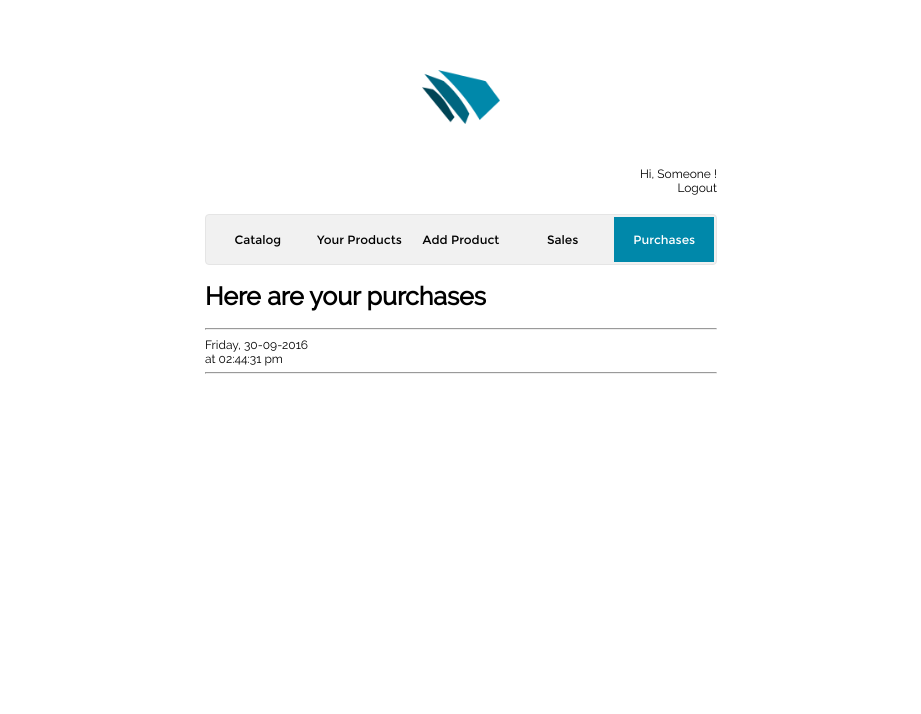
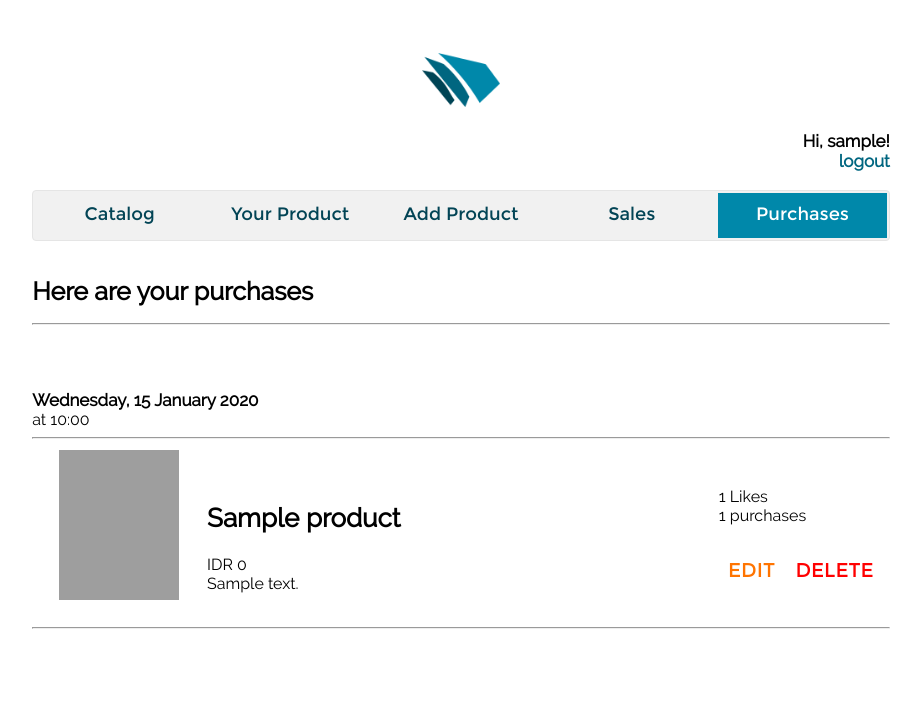
Before and after one commit to adipurnama141/TukarBuku, a PHP site: page /purchases.php?id_active=1 in a window 1280 px wide. Shown: the top 714 px of the page, without its empty margins (179-1100 px from the left). Run offline with PHP 8.4, Linux system fonts and the light colour scheme; the visitor is signed in with stand-in values (Sample User, id 1); tables that the repository leaves empty or names only in its code hold one stand-in row (values such as "Sample post"); grey boxes are pictures that could not be loaded.

Commit message:
Add files via upload

```diff
--- a/logindetection.php
+++ b/logindetection.php
@@ -1,10 +1,16 @@
 <?php
 			#error_reporting(0);
 			session_start();
+
+			global $isLoggedIn;
+			global $id;
+
 			include("connect.php");
-			if( ((isset($_SESSION["UserID"])) == 0) ) {
+			if( ((isset($_SESSION["UserID"])) == 0) or ((isset($_GET["id_active"])) == 0) ) {
+				$isLoggedIn = false;
 			}
 			else {
+				$isLoggedIn = true;
 				include("connect.php");
 				$id = $_SESSION["UserID"];
 				$id = $_GET["id_active"];
--- a/milestone.txt
+++ b/milestone.txt
@@ -14,4 +14,4 @@
 
 
 ALL
-	HeaderPHP [On Progress]
+	HeaderPHP [On Progress	]
--- a/purchase.php
+++ b/purchase.php
@@ -30,7 +30,7 @@
 
 if(mysqli_query($conn, $sql)){
     echo "Records added successfully. last_ID : ";
-    header("Location: purchases.php?id_active=". $UserID);
+    header("Location: purchases.php?id_active=". $IDuser);
 	die();
 
 
--- a/purchases.php
+++ b/purchases.php
@@ -1,39 +1,121 @@
 <!DOCTYPE html>
 <html>
-	<head>
-		<title> Purchases </title>
-		<link rel="stylesheet" type="text/css" href="style.css">
-	</head>
+
+<head>
+	<link rel="stylesheet" type="text/css" href="style.css">
+	<title>TukarBuku</title>
+	<script type="text/javascript">
+    function confirmation() {
+    	return confirm("Apa Anda yakin ingin menghapus produk ini?");
+    }
+</script>
+</head>
+
 <body>
-	<div class="wrapper">
-		<img src="logo.png" align="center">
-		<br>
-		<div class=hai>
-			Hi, Someone ! <br>
-			Logout
-		</div>
-		<br>
+	<div class="wrapper catalog">
+		<img src="logo.png" align="middle">
+
+
+		<?php include("logindetection.php"); ?>
+
 		<table class="navbar">
 			<tr>
-				<td>Catalog</td>
-				<td>Your Products</td>
-				<td>Add Product</td>
-				<td>Sales</td>
-				<td class="active">Purchases</td>
+				<td > <a href="catalog.php?id_active=<?php echo $id ?>" > Catalog </a> </td>
+				<td><a href="myproduct.php?id_active=<?php echo $id ?>" > Your Product  </a> </td>
+				<td><a href="addproduct.php?id_active=<?php echo $id ?>"> Add Product </a> </td>
+				<td><a href="sales.php?id_active=<?php echo $id ?>"> Sales</a> </td>
+				<td><a href="purchases.php?id_active=<?php echo $id ?>" class="active"> Purchases</a> </td>
 			</tr>
 		</table>
-		<h1>Here are your purchases</h1> <hr>
-		<div class=timefg>
+		<br>
+
+		<h1>Here are your purchases</h1>
+		<hr>
+		<br>
+		<br>
+
 		<?php
+		include("connect.php");
+		$sql = "SELECT * FROM product,user,purchase
+		WHERE purchase.IDuser = '$id' AND purchase.IDproduct = product.IDproduct AND product.IDuser = user.ID  ORDER BY product.Timestamp DESC";
+		$result = mysqli_query($conn, $sql);
 
-			date_default_timezone_set('Asia/Jakarta');
-			$tgl=date('l, d-m-Y');
-			echo $tgl . "<br>";
-			echo "at " . date("h:i:s a") . "<hr>";
+		if (mysqli_num_rows($result) > 0) {
+			while($row = mysqli_fetch_assoc($result)) {
 
+        		#echo  $row["Title"]. "#". $row["Price"]. " " . $row["Description"]. "<br>";
+
+        		$hari = date("l", strtotime($row["Timestamp"]));
+        		$tanggal = date("j F Y", strtotime($row["Timestamp"]));
+        		$jam = date("G:i", strtotime($row["Timestamp"]));
+
+        		$productID = $row["IDproduct"];
+
+        		$nama = $row["Username"];
+        		$timephrase = $hari . ", " . $tanggal;
+        		$timephrase2 = "at " .  $jam;
+
+        		$judulbuku = $row["Title"];
+        		$harga = "IDR " . number_format($row["Price"], 0, ',', '.');
+        		$desc = $row["Description"];
+
+        		$nLike = $row["nLike"];
+        		$nPurchase = $row["nPurchase"];
+
+        		$imgurl = "<img src='img/" . $productID . ".png'>";
+        		#echo "PID : ". $productID;
+
+        		$likeurl = '<div onclick="likeAJAX(this)"" class="likebuybutton like editbutton"  id="'. $productID.'"> EDIT </div> ';
+
+        		$purchaseurl = "<a class='_b' onclick= 'return confirmation()'  href='delete.php?id_active=".$id ."&pid=" . $productID . "'> <div class='likebuybutton buy deletebutton'> DELETE </div> </a>";
+
+        ?>
+
+
+        <br>
+		<div class="book">
+		<h5><?php echo $timephrase; ?></h5>
+		<?php echo $timephrase2; ?>
+		<hr>
+		<table>
+			<tr>
+				<td style="width:20%"> <?php echo $imgurl; ?>  </td>
+				<td style="width:60%"> <h2><b> <?php echo $judulbuku; ?> </b></h2>
+					 <?php echo $harga; ?><br>
+					 <?php echo $desc; ?>
+				</td>
+				<td> <?php echo $nLike; ?> Likes <br> <?php echo $nPurchase; ?> purchases
+				<table class="twobutton">
+					<tr>
+						<td> <?php echo $likeurl; ?> </td>
+						<td> <?php echo $purchaseurl; ?>  </td>
+					</tr>
+				</table>
+				</td>
+			</tr>
+		</table>
+		</div>
+		<hr>
+
+		<br>
+		<br>
+
+
+
+		<?php
+			}
+		}
+		else {
+			echo "<h1> No results found...</h1>";
+		}
 		?>
-		</div>
+
+
+
+
+
+
+
 	</div>
-
 </body>
 </html>
```
Also changed, not shown: catalog.php (+24 -5 lines), search.php (+12 -10 lines).
